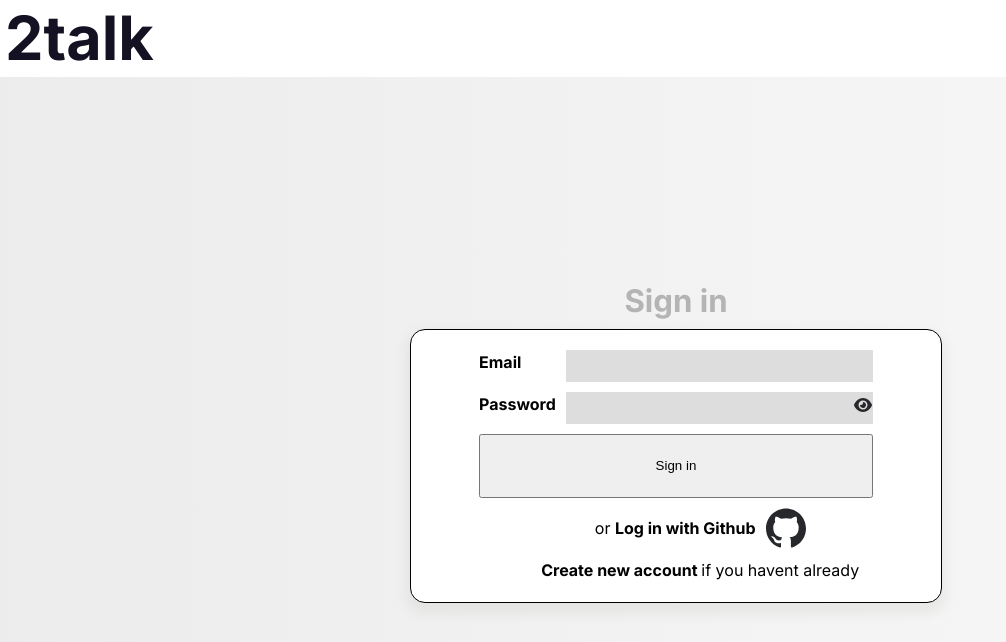
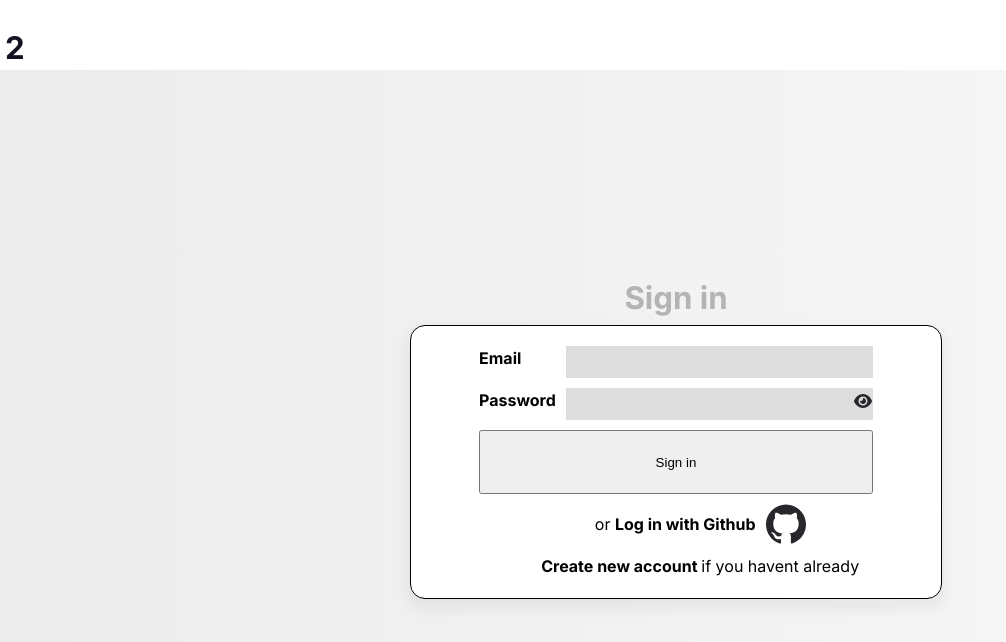
Before and after one commit to VoidOfMaya/odinbook, a React (Vite) app in the folder client/: page / in a window 1280 px wide. Shown: the top 642 px of the page, without its empty margins (0-1006 px from the left). Built offline with nearby package versions, Linux system fonts and the light colour scheme.

Commit message:
style: add logo and change website name

```diff
--- a/client/src/components/iconhelper/icons.jsx
+++ b/client/src/components/iconhelper/icons.jsx
@@ -415,7 +415,6 @@ const Lock = ({fn = null, color ='#27282c', focusColor='#62646b', size=25, title
         <svg
             xmlns="http://www.w3.org/2000/svg"
             viewBox="0 0 640 640"
-            r
             style={{cursor: 'pointer'}}
             height={`${size}px`}
             width={`${size}px`}
@@ -458,6 +457,45 @@ const Unlock = ({fn = null, color ='#27282c', focusColor='#62646b', size=25, tit
         </svg>
     )
 }
+const Logo = ({fn = null, color ='#27282c', focusColor='#62646b', size=25, title='2Talk'})=>{
+    const [focuse, setFocus]= useState(false);
+    return(
+        <svg
+            xmlns="http://www.w3.org/2000/svg"
+            viewBox="0 0 640 640"
+            style={{cursor: 'pointer'}}
+            height={`${size}px`}
+            width={`${size}px`}
+            fill={focuse? focusColor : color}
+                    onMouseEnter={()=>setFocus(true)}
+                    onMouseLeave={()=>setFocus(false)}
+            onClick={()=> fn? fn(): null}
+        >
+        <path d="M320 66.5C479.1 66.5 608 168.2 608 293.6C608 419 479.1 520.7 320 520.7C302.5
+                520.7 285.4 519.5 268.8 517.1C252.2 528.8 156.2 596.2 147.1 597.5C147.1 597.5
+                143.4 598.9 140.2 597.1C137 595.3 137.6 590.4 137.6 590.4C138.6 583.8 162.6
+                501.2 167 485.9C85.9 445.8 32 374.6 32 293.5C32 168.1 160.9 66.5 320 66.5zM118.2
+                225.7C109.2 225.7 101.9 233 101.9 242C101.9 251 109.2 258.3 118.2 258.3L144.1
+                258.3L144.1 357C144.1 365.8 151.6 372.9 160.7 372.9C169.8 372.9 177.3 365.8
+                177.3 357L177.3 258.3L203.2 258.3C212.2 258.3 219.5 251 219.5 242C219.5 233 212.2
+                225.7 203.2 225.7L118.1 225.7zM259 225.7C248.2 225.9 239.7 234.1 236.9 242.1L197.2
+                346.7C192.2 362.4 196.6 368.2 201.1 370.3C204.3 371.8 208 372.6 211.7 372.6C218.6
+                372.6 223.9 369.8 225.5 365.3L233.7 343.7L284.4 343.7L292.6 365.2C294.2 369.7 299.5
+                372.5 306.4 372.5C310.1 372.5 313.7 371.7 317 370.2C321.6 368.1 326 362.3 320.9 346.6L281.2
+                242.1C278.4 234.1 269.9 225.9 259 225.7zM439.9 225.7C430.7 225.7 423.3 233.2 423.3 242.3L423.3
+                356C423.3 365.2 430.8 372.6 439.9 372.6C449 372.6 456.5 365.1 456.5 356L456.5 319.8L462.3
+                314L501.2 365.6C504.4 369.8 509.2 372.2 514.5 372.2C518.1 372.2 521.6 371.1 524.5 368.9C528
+                366.2 530.3 362.3 530.9 357.9C531.5 353.5 530.4 349.1 527.7 345.6L486.8 291.4L524.7 253.6C527.3
+                251 528.6 247.4 528.4 243.5C528.2 239.6 526.4 235.9 523.5 233C520.4 229.9 516.2 228.1 512.1
+                228.1C508.5 228.1 505.3 229.4 502.9 231.8L456.6 278.2L456.6 242.5C456.6 233.3 449.1 225.9
+                440 225.9zM348.6 225.7C339.3 225.7 331.7 233.2 331.7 242.3L331.7 355.1C331.7 363.5 338.8
+                370.3 347.6 370.4L400.9 370.4C409.7 370.4 416.8 363.5 416.8 355.1C416.8 346.7 409.6 339.9
+                400.9 339.9L365.6 339.9L365.6 242.3C365.6 233.1 358 225.7 348.6 225.7zM275.6 314.3L242.4
+                314.3L259 267.2L275.6 314.3z"
+            />
+        </svg>
+    )
+}
 
 const Icon ={
     User,
@@ -481,7 +519,8 @@ const Icon ={
     Spinner,
     Feed,
     Lock,
-    Unlock
+    Unlock,
+    Logo
 
 }
 export{
--- a/client/src/components/topNav/navbar.jsx
+++ b/client/src/components/topNav/navbar.jsx
@@ -16,39 +16,15 @@ const TopNav = ({auth, redirect})=>{
         <>
         {auth === null ?(
             <main className={style.topNav}>
-                <h1>
-                    2talk
-                </h1>
-
+                <h2 style={{display: 'flex', alignItems: 'end'}}>2<Icon.Logo size={60} color="white"/></h2>
             </main>
             ):(
                 <main className={style.topNav}>
                     <div className={style.title}
                         aria-label="Haaki Logo"
                     >
-                        <h1>2talk</h1>
+                        <h2 style={{display: 'flex', alignItems: 'end'}}>2<Icon.Logo size={60} color="white"/></h2>
                     </div>
-                    {/* enable when in small screen mode
-                    <ul className={style.navOptions}>
-                        <Link to={'/feed'}>Feed</Link>
-                        <Icon.Search
-                            color="#5e5e5e"
-                            focusColor="white"
-                            title="search users"
-                        />
-                        <Link to={'/profile/me'}>
-                            {auth?.user?.photo?(
-                                <img src={auth.user.photo}
-                                 height={40}
-                                 width={40}
-                                 style={{borderRadius: '25px'}} />
-                            ):(
-                                <Icon.User size={40} />
-                            )}
-
-                        </Link>
-                    </ul>
-                    */}
                     {window.innerWidth< 780 &&
                         <div className={style.userDisplay}>
                             <ShowPfp
--- a/client/src/pages/user-profile/profile.jsx
+++ b/client/src/pages/user-profile/profile.jsx
@@ -136,7 +136,13 @@ const ProfilePage =({})=>{
                                     alignItems: 'center'
                                 }}>
                                 @{auth.user.name}
-                                {userMeta.privacy &&(<Icon.Lock size={20} color='red'/>)}
+                                {userMeta.privacy &&(
+                                    <Icon.Lock s
+                                        ize={10}
+                                        color='rgb(244, 117, 117)'
+                                        focusColor='rgb(244, 117, 117)'
+                                        title='Profile is set to Private'/>
+                                    )}
                             </h3>
                             <h4 style={{color: 'rgb(93, 93, 93)', textAlign:'start'}}>
                                 Bio:
@@ -202,10 +208,6 @@ const ProfilePage =({})=>{
     const handleUserEdit = async(data) =>{
         //check if edit info is different then authenticated user data
         const updateData = new FormData();
-
-        //if no change found assign field as empty string else
-        //assign changed data to upload object
-        //handle photo upload
         setIsSending(true)
         console.log(userMeta)
         try{
```
